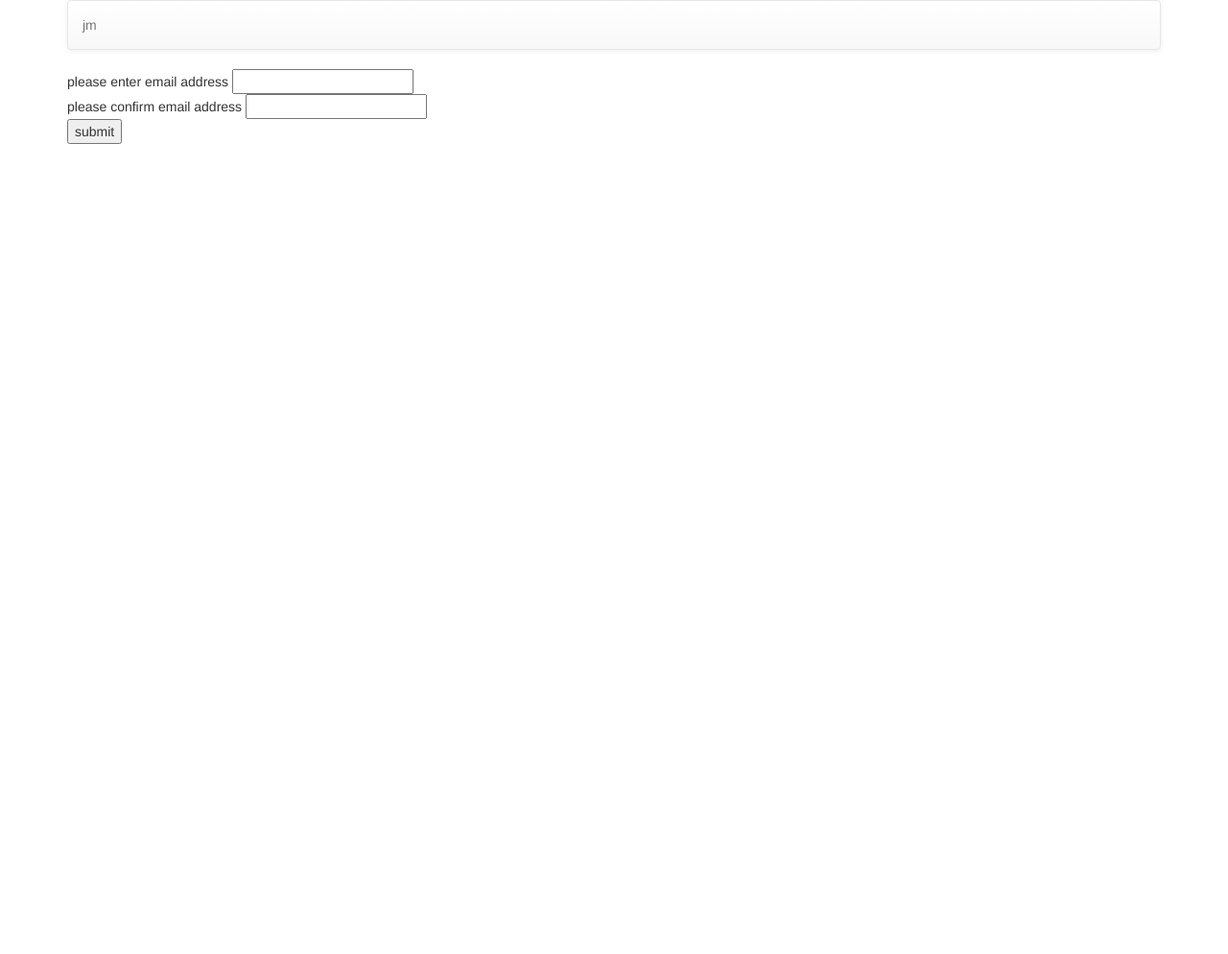
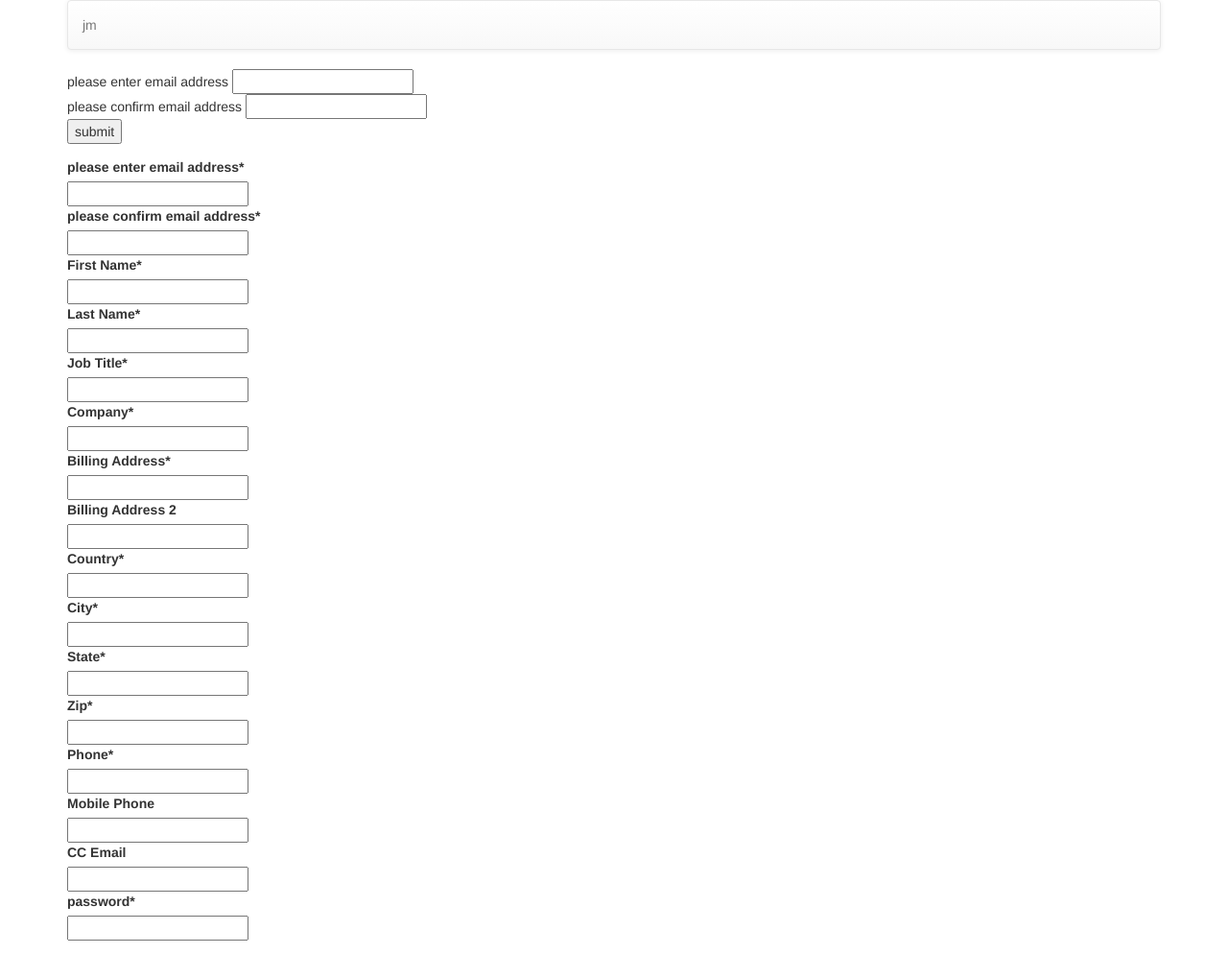
Before and after one commit to romanrafacz/ancillary, a Django app: page /register/newaccount/ in a window 1280 px wide. Shown: the whole page at 96% size. Before the commit the page ends 150 px from the top, so only its background shows below. Run offline with Django 3.2, Linux system fonts and the light colour scheme; some libraries are stand-ins or nearby versions.

Commit message:
crispy forms started, basic

```diff
--- a/ancillary/settings.py
+++ b/ancillary/settings.py
@@ -41,6 +41,7 @@ INSTALLED_APPS = (
     'request',
     'manager',
     'login',
+    'crispy_forms',
 )
 
 MIDDLEWARE_CLASSES = (
@@ -95,3 +96,5 @@ STATICFILES_DIRS = (
 )
 
 TEMPLATE_DIRS = [os.path.join(BASE_DIR, 'templates')]
+
+CRISPY_TEMPLATE_PACK = 'bootstrap'
--- a/register/forms.py
+++ b/register/forms.py
@@ -1,5 +1,32 @@
 from django import forms
+from crispy_forms.helper import FormHelper
+from crispy_forms.layout import Layout, Fieldset, Submit
+
 
 class RegisterForm(forms.Form):
-    email = forms.EmailField(label='please enter email address', max_length=75)
+    def __init__(self, *args, **kwargs):
+        super(RegisterForm, self).__init__(*args, **kwargs)
+        self.helper = FormHelper()
+        self.helper.form_id = 'id-example-form'
+        self.helper.form_class = 'blueForms'
+        self.helper.form_method = 'post'
+        self.helper.form_action = 'check_email'
+
+
+
+    email = forms.EmailField(label='please enter email address', max_length=75, error_messages={'required': 'Please enter a valid email'})
     confirm_email = forms.EmailField(label='please confirm email address', max_length=75)
+    first_name = forms.CharField(label='First Name', max_length=50)
+    last_name = forms.CharField(label='Last Name', max_length=50)
+    job_title = forms.CharField(label='Job Title', max_length=50)
+    comany = forms.CharField(label='Company', max_length=50)
+    billing_address = forms.CharField(label='Billing Address', max_length=50)
+    billing_address2 = forms.CharField(label='Billing Address 2', max_length=50, required=False)
+    country = forms.CharField(label='Country', max_length=20)
+    city = forms.CharField(label='City', max_length=20)
+    state = forms.CharField(label='State', max_length=20)
+    zip = forms.CharField(label='Zip', max_length=20)
+    phone = forms.CharField(label='Phone', max_length=20)
+    mobile= forms.CharField(label='Mobile Phone', max_length=20, required=False)
+    cc_email = forms.EmailField(label='CC Email', required=False)
+    password = forms.CharField(label='password', max_length=10)
--- a/register/views.py
+++ b/register/views.py
@@ -13,3 +13,6 @@ def register(request):
 def newaccount(request):
     new_account = RegisterForm()
     return render(request, 'register/newaccount.html', {'new_account':new_account})
+
+def check_email(request):
+    return render(request, 'register/userinfo.html', {})
--- a/templates/register/newaccount.html
+++ b/templates/register/newaccount.html
@@ -10,4 +10,9 @@
 
 </form
 
+<div>
+    {% load crispy_forms_tags %}
+    {% crispy new_account new_account.helper %}
+</div>
+
 {% endblock %}
--- /dev/null
+++ b/templates/register/userinfo.html
@@ -0,0 +1,5 @@
+{% extends 'base.html' %}
+
+{% block content %}
+
+{% endblock %}
```
Also changed, not shown: 3 other files.
